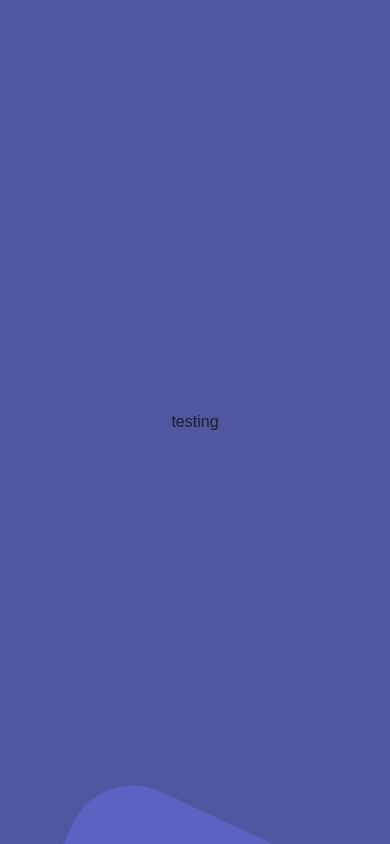
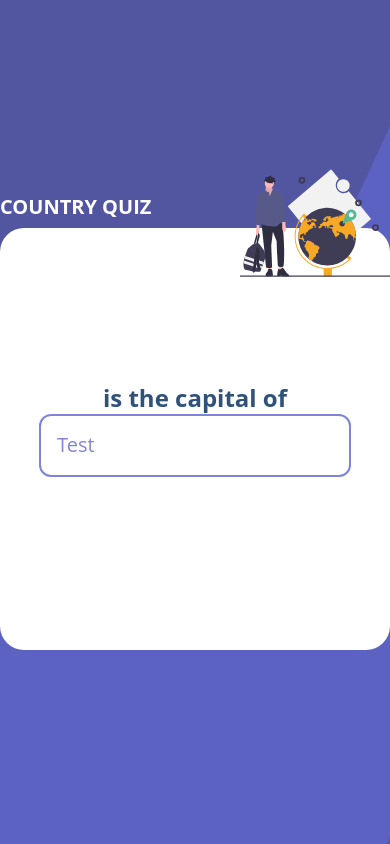
Before and after one commit to aymanesarrar/quizz-app, a Next.js app: page / in a window 390 px wide. Built offline with nearby package versions, Linux system fonts and the light colour scheme.

Commit message:
the middle card componen done with some media queries, and added the answers in the middle still some fixes left

```diff
--- /dev/null
+++ b/components/Card.jsx
@@ -0,0 +1,17 @@
+import {Flex, Heading, Center, OrderedList, ListItem} from '@chakra-ui/react'
+import {Image} from '@chakra-ui/react';
+const Card = () => {
+	return (
+		<Flex flexDirection="column" w="100%">
+			<Heading ml={["0", "20%", "35%"]} mb='0.5rem' color="white" as="h1" textTransform="uppercase" fontSize={["20px", "24px", "30px"]} fontWeight="700">Country Quiz</Heading>
+			<Center borderRadius="24px" backgroundColor="white" minH="50vh" w={["100%", "60%", "40%", "30%"]} mx="auto" position="relative">
+				<Image position="absolute" src="/undraw_adventure_4hum 1.svg" height={150} width={150} alt="adventure" top="-5rem" right="0"/>
+				<Flex flexDirection="column" width="100%" alignItems="center">
+				<Heading fontSize="24px" as="h2" color="#2F527B" fontWeight="700">is the capital of</Heading>
+				<Heading fontWeight="500" color="#6066D0CC" mb="20px" width="80%" borderRadius="12px" borderColor="#6066D0CC" borderWidth="2px" padding="1rem" fontSize="xl" as="h3">Test</Heading>
+				</Flex>
+			</Center>
+		</Flex>
+	)
+}
+export {Card};
--- a/components/Layout.jsx
+++ b/components/Layout.jsx
@@ -1,7 +1,13 @@
 import {Flex} from '@chakra-ui/react'
+import {useTheme} from '@chakra-ui/react'
+
+
+
 export default function Layout({children}) {
+	const theme = useTheme();
+	console.log(theme);
 	return (
-		<Flex minH="100vh" alignItems="center" justifyContent="center" backgroundImage="url('./background.png')">
+		<Flex minH="100vh" alignItems="center" justifyContent="center" backgroundImage="url('./background.png')" backgroundSize="cover" fontFamily={theme.fonts.body} backgroundRepeat="no-repeat" backgroundPosition="center">
 			{children}
 		</Flex>
 	)
--- a/pages/_app.js
+++ b/pages/_app.js
@@ -1,5 +1,6 @@
 import {ChakraProvider} from '@chakra-ui/react'
 import {extendTheme} from '@chakra-ui/react'
+import "@fontsource/poppins";
 
 const colors = {
   brand: {
@@ -14,7 +15,7 @@ const colors = {
 }
 const fonts = {
   heading: 'Open Sans, sans-serif',
-  body: 'Raleway, sans-serif',
+  body: 'Poppins, sans-serif',
 }
 const theme = extendTheme({colors, fonts});
 function MyApp({ Component, pageProps }) {
--- a/pages/index.js
+++ b/pages/index.js
@@ -1,5 +1,6 @@
 import Head from 'next/head'
 import Image from 'next/image'
+import { Card } from '../components/Card'
 import Layout from '../components/Layout'
 import PageHead from '../components/PageHead'
 import styles from '../styles/Home.module.css'
@@ -8,7 +9,9 @@ export default function Home() {
   return (
     <div>
       <PageHead pageName="Quizz App"/>
-      <Layout>testing</Layout>
+      <Layout>
+        <Card />
+      </Layout>
     </div>
   )
 }
```
